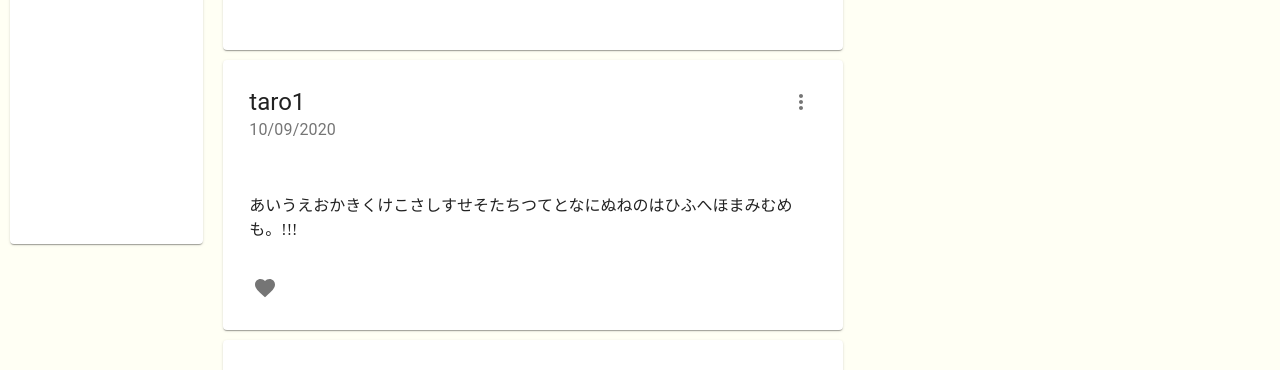
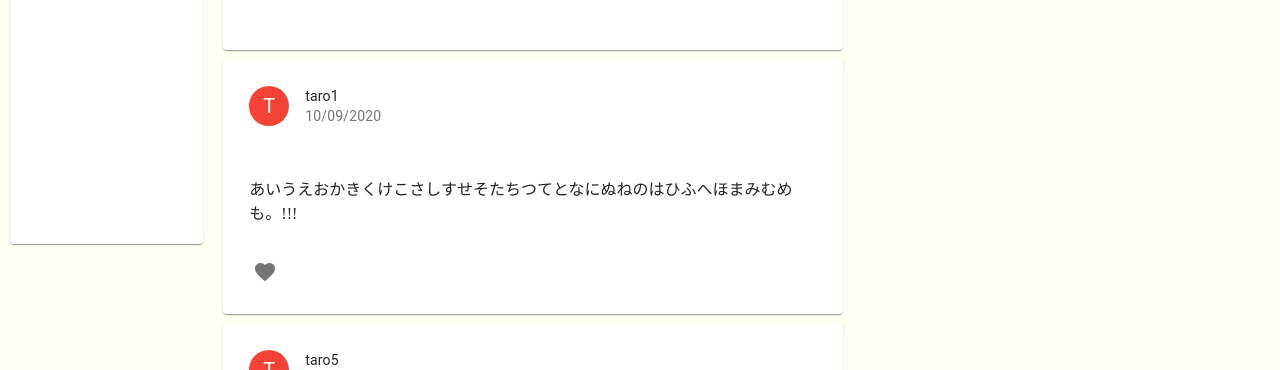
Before and after one commit to 3-month-developmant/front, a React (Create React App) app: page /user in a window 1280 px wide. Shown: the part 430-800 px from the top of the page. Built offline with nearby package versions, Linux system fonts and the light colour scheme.

Commit message:
タイムラインにアイコン追加

```diff
--- a/src/component/Card.jsx
+++ b/src/component/Card.jsx
@@ -17,6 +17,7 @@ const CardComponent=(name,date,text)=>{
             padding:10,
             flexGrow:1
         },avater:{
+            color: theme.palette.getContrastText(red[500]),
             backgroundColor: red[500],
         }
     }))
@@ -26,19 +27,17 @@ const CardComponent=(name,date,text)=>{
     const handleClick=()=>{
         setFlag(!flag);
     }
+    const moveUserPage=()=>{
+        window.location.href="/User";
+    }
     return (
         <Card
         elevation={1}
         className={classes.postPaper}>
             {/*ユーザ名とアイコン*/}
             <CardHeader
-                avater={
-                    <Avatar aria-label="recipe" className={classes.avater}>T</Avatar>
-                }
-                action={
-                    <IconButton>
-                        <MoreVert />
-                    </IconButton>
+                avatar={
+                    <Avatar display='flex'className={classes.avater} onClick={moveUserPage}>T</Avatar>
                 }
                 title={name}
                 subheader={date}
--- a/src/component/Home.jsx
+++ b/src/component/Home.jsx
@@ -1,7 +1,6 @@
 /* eslint-disable react/jsx-no-undef */
 import React,{useState} from 'react';
 import { Paper, TextField } from '@material-ui/core';
-import Link from '@material-ui/core/Link';
 import Grid from '@material-ui/core/Grid';
 import SendIcon from '@material-ui/icons/Send';
 import { makeStyles } from '@material-ui/core/styles';
--- a/src/component/User.jsx
+++ b/src/component/User.jsx
@@ -1,10 +1,6 @@
 import React from 'react';
-import Typography from '@material-ui/core/Typography';
 import { Paper, makeStyles, CardMedia } from '@material-ui/core';
-import Link from '@material-ui/core/Link';
-import Box from '@material-ui/core/Box';
 import Grid from '@material-ui/core/Grid';
-import Divider from '@material-ui/core/Divider';
 import SendIcon from '@material-ui/icons/Send';
 import IconButton from '@material-ui/core/IconButton';
 import Card from '@material-ui/core/Card';
@@ -53,6 +49,7 @@ const User=()=>{
                 <Grid item xs={12} sm={10} md={6}>
                     <Card className={classes.profile}>
                         <CardMedia
+                            object-fit
                             className={classes.profilePicture}
                             image="P_20191030_200932.jpg"
                         >
```
Also changed, not shown: src/component/TimeLine.jsx (+0 -9 lines).
